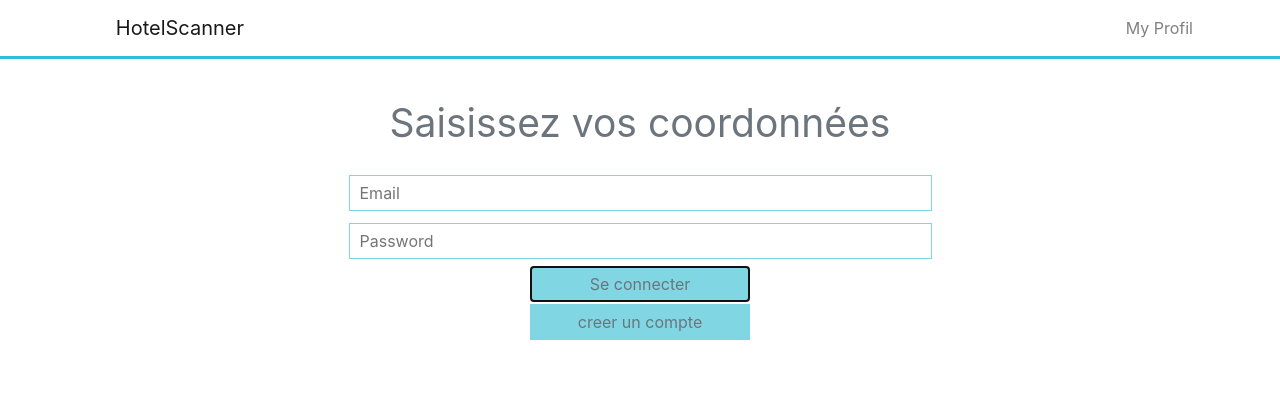
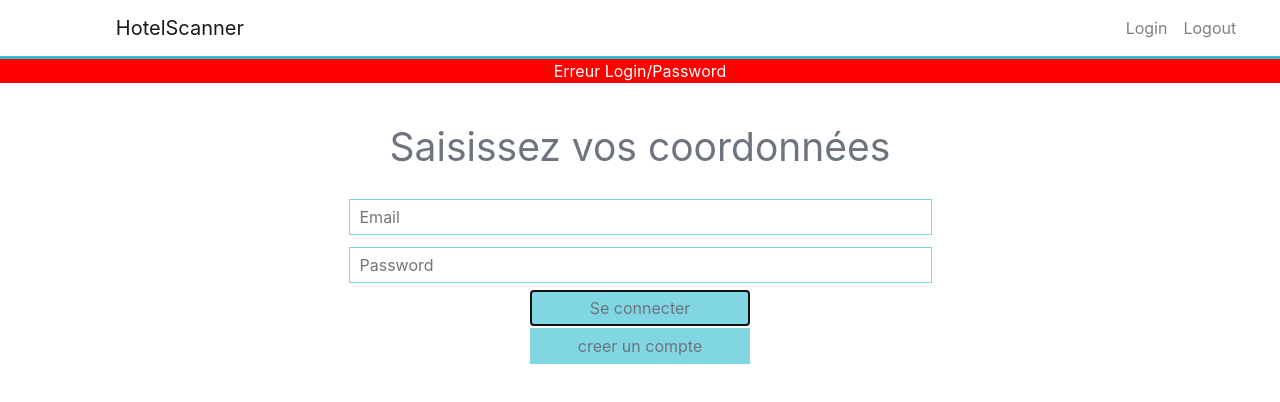
Before and after one commit to koukama/hotelscanner, a React (Create React App) app in the folder app/: page /admin in a window 1280 px wide. Both pictures are taken after a click on the button "Se connecter". Shown: the top 402 px of the page. Built offline with nearby package versions, Linux system fonts and the light colour scheme; no server answers.

Commit message:
feat: Login

```diff
--- a/app/package.json
+++ b/app/package.json
@@ -39,5 +39,5 @@
       "last 1 safari version"
     ]
   },
-  "proxy": "http://localhost:4010"
+  "proxy": "http://localhost:5000/api"
 }
--- a/app/src/App.js
+++ b/app/src/App.js
@@ -12,10 +12,12 @@ import NavBar from './components/NavBar/NavBar'
 import RoomList from './containers/RoomList/RoomList'
 import Register from './containers/Register/Register'
 import LoginAdmin from './containers/LoginAdmin/LoginAdmin'
+import Login from './containers/Login/Login'
 import { HotelList } from './containers/HotelList/HotelList'
-
+import Logout from './containers/Logout/Logout'
 
 import './App.css'
+
 
 
 library.add(faMapMarkerAlt)
@@ -32,7 +34,8 @@ function App() {
                     <Route path="/" exact component={Home} />
                     <Route path="/availability" exact component={RoomList} />
                     <Route path="/register" exact component={Register} />
-                    <Route path="/admin" exact component={LoginAdmin} />
+                    <Route path="/admin" exact component={Login} />
+                    <Route path="/logout" exact component={Logout} />
                     <Route path="/admin/hotels" exact component={HotelList} />
                 </Router>
             </Layout>
--- a/app/src/components/NavBar/NavBar.js
+++ b/app/src/components/NavBar/NavBar.js
@@ -33,18 +33,18 @@ class NavBar extends Component {
                 activeClassName="NavBar__Selected"
                 className="nav-link"
                 to="/admin">
-                 My Profil
+                 Login
               </NavLink>
             </li>
-            {/* <li className="nav-item">
+            <li className="nav-item">
               <NavLink
                 exact
                 activeClassName="NavBar__Selected"
                 className="nav-link"
-                to="/wishlist">
-                My Wishlist
+                to="/logout">
+                 Logout
               </NavLink>
-            </li> */}
+            </li>
           </ul>
         </div>
       </nav>
--- a/app/src/containers/HotelList/HotelList.js
+++ b/app/src/containers/HotelList/HotelList.js
@@ -8,9 +8,24 @@ import './HotelList.css'
 
 export class HotelList extends Component {
 
+    state = {
+        data: []
+    }
+
+    componentDidMount() {
+        axios.get("/hotels")
+            .then((response) => {
+                console.log('response')
+                console.log(response.data)
+                this.setState({ data : response.data})
+            })
+            .catch((error) => {
+                    // handle error
+                console.log(error);
+            })
+    }
+
     render() {
-        console.log('HotelList')
-        console.log(this.props.location.state.data)
         return (
             <div className="HotelList">
             <Table responsive>
@@ -26,7 +41,7 @@ export class HotelList extends Component {
                 </thead>
             </Table>
             {
-                this.props.location.state.data.map((hotel) =>
+                this.state.data.map((hotel) =>
                     <Hotel className="Hotel"
                         name= {hotel.name}
                         address = {hotel.address}
--- /dev/null
+++ b/app/src/containers/Login/Login.css
@@ -0,0 +1,13 @@
+.adminInput{
+    width: 583px;
+    height: 36px;
+    border: 1px solid #2ebdd39e;
+    margin: 6px;
+    padding: 10px;
+}
+
+.error {
+    width: 100%;
+    background-color: red;
+    color: white;
+}
--- /dev/null
+++ b/app/src/containers/Login/Login.js
@@ -0,0 +1,118 @@
+import React, { Component } from 'react'
+import 'bootstrap/dist/css/bootstrap.min.css'
+import { Redirect } from 'react-router-dom'
+import axios from 'axios'
+
+import './Login.css'
+import { HotelList } from '../HotelList/HotelList';
+
+
+
+export class Login extends Component {
+
+    state = {
+        redirect: false,
+        data: [],
+        error: null,
+        login: false
+    }
+
+    componentDidMount = () => {
+        if (localStorage.getItem("login") == "ok") {
+            this.setState({redirect: true})
+        }
+    }
+
+    loginHandler = () => {
+        const username = document.getElementById('email').value
+        const password = document.getElementById('password').value
+        const url = "http://localhost:5000/api/login"
+
+        fetch(url, {
+            method: 'post',
+            headers: {
+              "Content-type": "application/x-www-form-urlencoded; charset=UTF-8"
+            },
+            body: 'username='+username+'&password='+password
+          })
+          .then((response) => {
+            if (response.status == 400) {
+                console.log('Login Error', response.data)
+                this.setState({error: true})
+            } else {
+                console.log('Request succeeded with JSON response', response.data)
+                localStorage.setItem('login', 'ok')
+                this.setState({redirect: true})
+            }
+          })
+          .catch((error) => {
+            console.log('Request failed', error)
+            this.setState({error: true})
+        });
+    }
+
+
+    render() {
+        let redirect = null
+        if (this.state.redirect) {
+            redirect = <Redirect to={{
+                pathname: '/admin/hotels',
+                state: {data:this.state.data}
+                }}
+            />
+        }
+
+        let error = null
+        if (this.state.error) {
+            error = <div className="error">Erreur Login/Password</div>
+        }
+        return (
+            <div>
+                {redirect}
+                {error}
+                <div className="confirmForm">
+                    <p className="confirmTitle">Saisissez vos coordonnées</p>
+                    <form name="loginForm">
+                        <div className="row">
+                            <div className="col-sm">
+                                <input  placeholder="Email"
+                                        id="email"
+                                        type="text"
+                                        className="adminInput"
+                                />
+                            </div>
+                        </div>
+                        <div className="row">
+                            <div className="col-sm">
+                                <input placeholder="Password"
+                                        id="password"
+                                        type="password"
+                                        className="adminInput"
+                                />
+                            </div>
+                        </div>
+                        <div className="row">
+                            <div className="col-sm">
+                                <button className="confirmationButton"
+                                        type="button"
+                                        className="confirmButton"
+                                        onClick={this.loginHandler}>Se connecter
+                                </button>
+                            </div>
+                        </div>
+                        <div className="row">
+                            <div className="col-sm">
+                                <button className="confirmationButton"
+                                        type="button"
+                                        className="confirmButton">creer un compte
+                                </button>
+                            </div>
+                        </div>
+                    </form>
+                </div>
+            </div>
+        )
+    }
+}
+
+export default Login
--- /dev/null
+++ b/app/src/containers/Logout/Logout.js
@@ -0,0 +1,31 @@
+import React, { Component } from 'react'
+import { Redirect } from 'react-router-dom'
+
+export class Logout extends Component {
+    state = {
+        redirect: false
+    }
+
+    componentDidMount = () => {
+        localStorage.removeItem("login")
+        this.setState({redirect: true})
+    }
+
+    render() {
+        let redirect = null
+        if (this.state.redirect) {
+            redirect = <Redirect to={{
+                pathname: '/admin'
+                }}
+            />
+        }
+        return (
+            <div>
+                {redirect}
+                Logout
+            </div>
+        )
+    }
+}
+
+export default Logout
```
